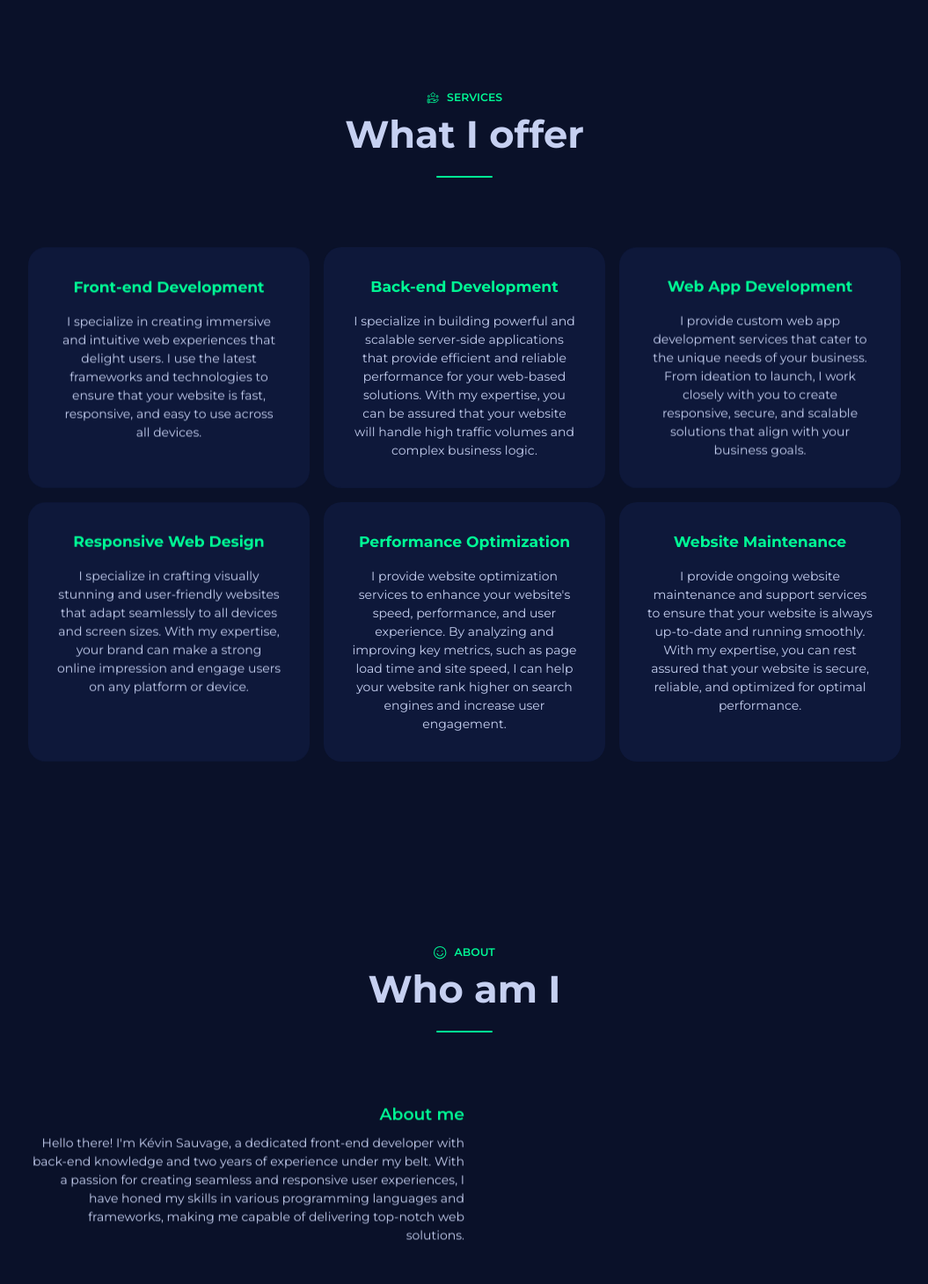
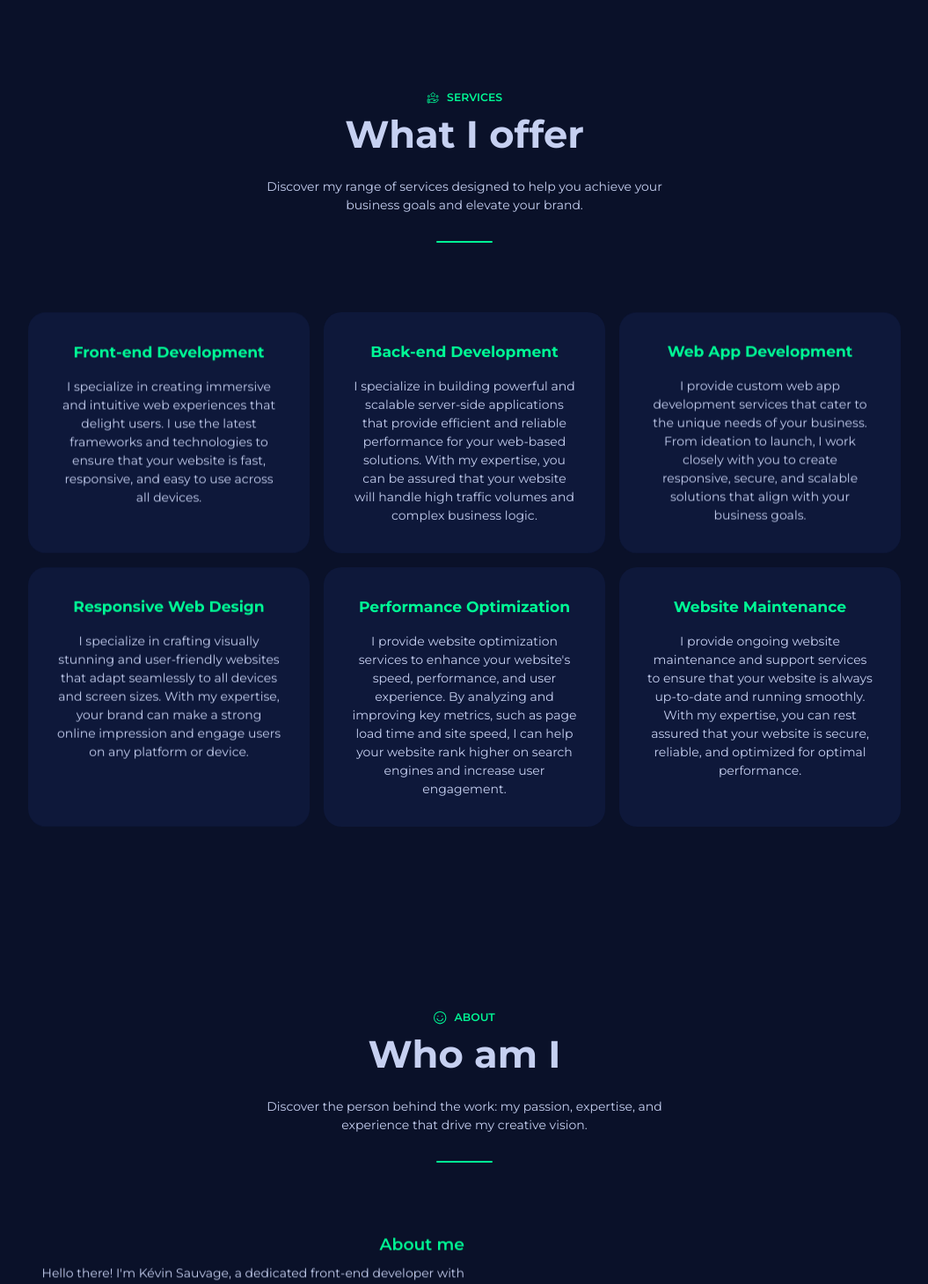
Before and after one commit to kevinsauvage/next-portfolio, a Next.js app: page / in a window 1280 px wide. Shown: the part 780-2240 px from the top of the page at 88% size, without its empty margins (112-1167 px from the left). Built offline with nearby package versions, Linux system fonts and the light colour scheme.

Commit message:
add subtitle for section

```diff
--- a/src/component/About/About.jsx
+++ b/src/component/About/About.jsx
@@ -10,7 +10,9 @@ import styles from './About.module.scss';
 const About = () => (
   <Section id="about">
     <UpTitle text="About" icon={aboutIcon} />
-    <Title>Who am I</Title>
+    <Title subtitle="Discover the person behind the work: my passion, expertise, and experience that drive my creative vision.">
+      Who am I
+    </Title>
     <div>
       <div className={styles.wrapper}>
         <ul className={styles.about}>
--- a/src/component/Experiences/Experiences.jsx
+++ b/src/component/Experiences/Experiences.jsx
@@ -13,7 +13,9 @@ import styles from './Experiences.module.scss';
 const Experiences = () => (
   <Section id="experience">
     <UpTitle text="Experience" icon={experienceIcon} />
-    <Title>Work history</Title>
+    <Title subtitle="Explore my work history and achievements in the related field, showcasing my professional journey and expertise.">
+      Work history
+    </Title>
     <ul className={styles.list}>
       {experiences.map((experience) => (
         <ExperiencesCard key={experience.period} experience={experience} />
--- a/src/component/Projects/Projects.jsx
+++ b/src/component/Projects/Projects.jsx
@@ -12,7 +12,9 @@ import styles from './Projects.module.scss';
 const Projects = () => (
   <Section id="projects">
     <UpTitle text="Work" icon={projectsIcon} />
-    <Title>Things I’ve Built</Title>
+    <Title subtitle="Explore my portfolio of projects and creations, showcasing my design and development work, and the things I've built.">
+      Things I’ve Built
+    </Title>
     <div className={styles.cards}>
       {projects.map((item, index) => (
         <FadeIn key={item?.title} delay={`${0.3 * index}s`}>
--- a/src/component/Services/Services.jsx
+++ b/src/component/Services/Services.jsx
@@ -10,7 +10,9 @@ import styles from './Services.module.scss';
 const Services = () => (
   <Section id="services">
     <UpTitle text="Services" icon={servicesIcon} />
-    <Title>What I offer</Title>
+    <Title subtitle="Discover my range of services designed to help you achieve your business goals and elevate your brand.">
+      What I offer
+    </Title>
     <ul className={styles.services}>
       {services.map((service, index) => (
         <li key={service?.title}>
--- a/src/component/Services/Services.module.scss
+++ b/src/component/Services/Services.module.scss
@@ -26,6 +26,7 @@
   color: var(--primary);
   @include font-size(1rem, 1.1rem);
 }
+
 .content {
   @include font-size(0.8rem, 0.9rem);
 }
--- a/src/component/Title/Title.jsx
+++ b/src/component/Title/Title.jsx
@@ -2,9 +2,12 @@ import FadeIn from '../FadeIn/FadeIn';
 
 import styles from './Title.module.scss';
 
-const Title = ({ children, className }) => (
+const Title = ({ children, subtitle, className }) => (
   <FadeIn>
-    <h2 className={`${styles.Title} ${className || ''}`}>{children}</h2>
+    <div className={`${styles.Title} ${className || ''}`}>
+      <h2>{children}</h2>
+      {subtitle && <p>{subtitle}</p>}
+    </div>
   </FadeIn>
 );
 
--- a/src/component/Title/Title.module.scss
+++ b/src/component/Title/Title.module.scss
@@ -3,9 +3,7 @@
   width: fit-content;
   width: 100%;
   margin-bottom: 6rem;
-  font-weight: 700;
   text-align: center;
-  @include font-size(1.8rem, 3rem);
 
   &::after {
     position: absolute;
@@ -18,4 +16,17 @@
     content: '';
     transform: translateX(-50%);
   }
+
+  h2 {
+    font-weight: 700;
+    @include font-size(1.8rem, 3rem);
+  }
+
+  p {
+    max-width: 500px;
+    padding-bottom: 1rem;
+    margin: 0 auto;
+    margin-top: 1rem;
+    @include font-size(0.8rem, 0.9rem);
+  }
 }
--- a/src/component/What/What.jsx
+++ b/src/component/What/What.jsx
@@ -12,7 +12,9 @@ import styles from './What.module.scss';
 const What = () => (
   <Section id="what">
     <UpTitle text="What" icon={skillsIcon} />
-    <Title>Languages & Skills</Title>
+    <Title subtitle="Discover the languages and skills I offer, showcasing my expertise and the tools I use to bring projects to life.">
+      Languages & Skills
+    </Title>
     <div className={styles.items}>
       {competences.map((item) => (
         <FadeIn key={item.description}>
```
